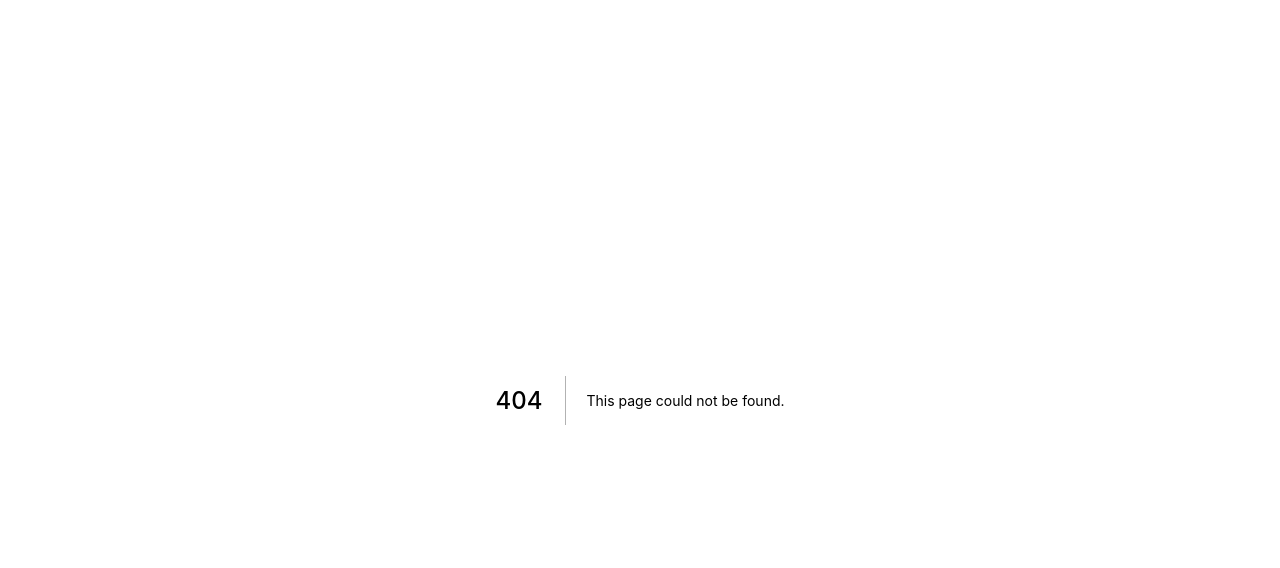
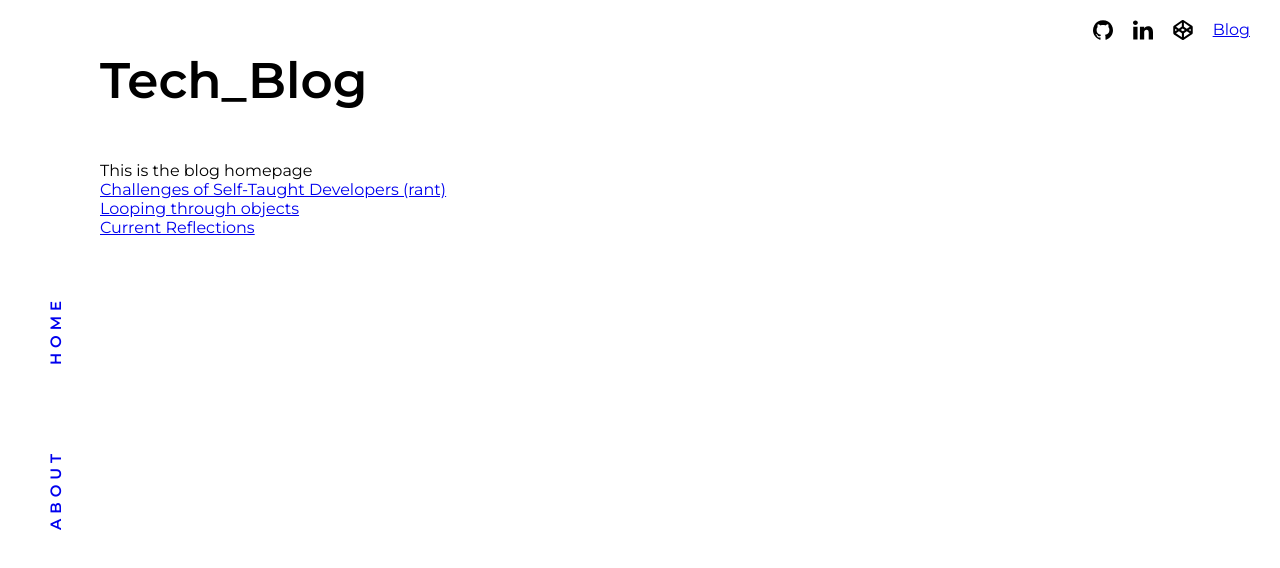
Before and after one commit to wc356/portfolio-website, a Next.js app: page /blog in a window 1280 px wide. Before the commit this address had no page. Shown: the top 568 px of the page. Built offline with nearby package versions, Linux system fonts and the light colour scheme.

Commit message:
adding blog

```diff
--- a/components/Landing.js
+++ b/components/Landing.js
@@ -18,13 +18,13 @@ const Landing = () => (
         }
         h1 {
           font-family: Futura;
-          font-size: 70px;
+          font-size: 80px;
           font-weight: 600;
           margin-bottom: 25px;
           text-shadow: 15px 15px #d9d9d9;
         }
         p {
-          font-size: 23px;
+          font-size: 27px;
           font-weight: 500;
           letter-spacing: 2px;
         }
--- a/components/Nav.js
+++ b/components/Nav.js
@@ -34,7 +34,7 @@ const Nav = () => (
           letter-spacing: 5px;
         }
         .navlink:visited {
-          color: black;
+          color: coral;
         }
         .navlink:hover {
           opacity: 0.5;
--- a/components/SocialLinks.js
+++ b/components/SocialLinks.js
@@ -1,3 +1,5 @@
+import Link from "next/link";
+
 const SocialLink = ({ title, link, viewbox, path }) => (
   <>
     <li>
@@ -44,6 +46,9 @@ const SocialLinks = () => (
       viewbox="0 0 31.665 31.665"
       path="M16.878,0.415c-0.854-0.565-1.968-0.552-2.809,0.034L1.485,9.214c-0.671,0.468-1.071,1.233-1.071,2.052v9.444 c0,0.84,0.421,1.623,1.122,2.086l12.79,8.455c0.836,0.553,1.922,0.553,2.758,0l13.044-8.618c0.7-0.463,1.122-1.246,1.122-2.086 v-9.279c0-0.839-0.421-1.622-1.121-2.085L16.878,0.415z M26.621,10.645l-4.821,3.237l-4.521-3.288L17.25,4.127L26.621,10.645z M13.979,4.133v6.329l-4.633,3.24l-4.621-3.099L13.979,4.133z M3.458,13.722l2.991,2.004l-2.991,2.093V13.722z M14.058,27.215 l-9.331-6.258l4.661-3.258l4.67,3.133V27.215z M12.286,15.674l3.021-2.113l3.519,2.313l-3.119,2.095L12.286,15.674z M17.354,27.215 V20.83l4.463-2.991l4.805,3.159L17.354,27.215z M27.954,17.927l-3.168-2.082l3.168-2.125V17.927z"
     />
+    <Link href="/blog">
+      <a className="blog">Blog</a>
+    </Link>
     <style jsx>
       {`
         ul {
--- /dev/null
+++ b/pages/blog.js
@@ -0,0 +1,51 @@
+import Layout from "../components/Layout";
+import Link from "next/link";
+
+// Add Post
+const getPosts = () => [
+  {
+    id: "challenges of self-taught",
+    title: "Challenges of Self-Taught Developers (rant)"
+  },
+  { id: "loops", title: "Looping through objects" },
+  { id: "reflections", title: "Current Reflections" }
+];
+
+// PostLink Component
+const PostLink = ({ post }) => (
+  <Link href="/p/[id" as={`/p/${post.id}`}>
+    <a>{post.title}</a>
+  </Link>
+);
+
+export default function Blog() {
+  return (
+    <Layout>
+      <div className="layout">
+        <h1>Tech_Blog</h1>
+        <p>This is the blog homepage</p>
+        <section>
+          <ul>
+            {getPosts().map(post => (
+              <li key={post.id}>
+                <PostLink key={post.id} post={post} />
+              </li>
+            ))}
+          </ul>
+        </section>
+      </div>
+      <style jsx>
+        {`
+          h1 {
+            font-size: 50px;
+            margin-bottom: 50px;
+          }
+          .layout {
+            padding-top: 50px;
+            padding-left: 100px;
+          }
+        `}
+      </style>
+    </Layout>
+  );
+}
```
